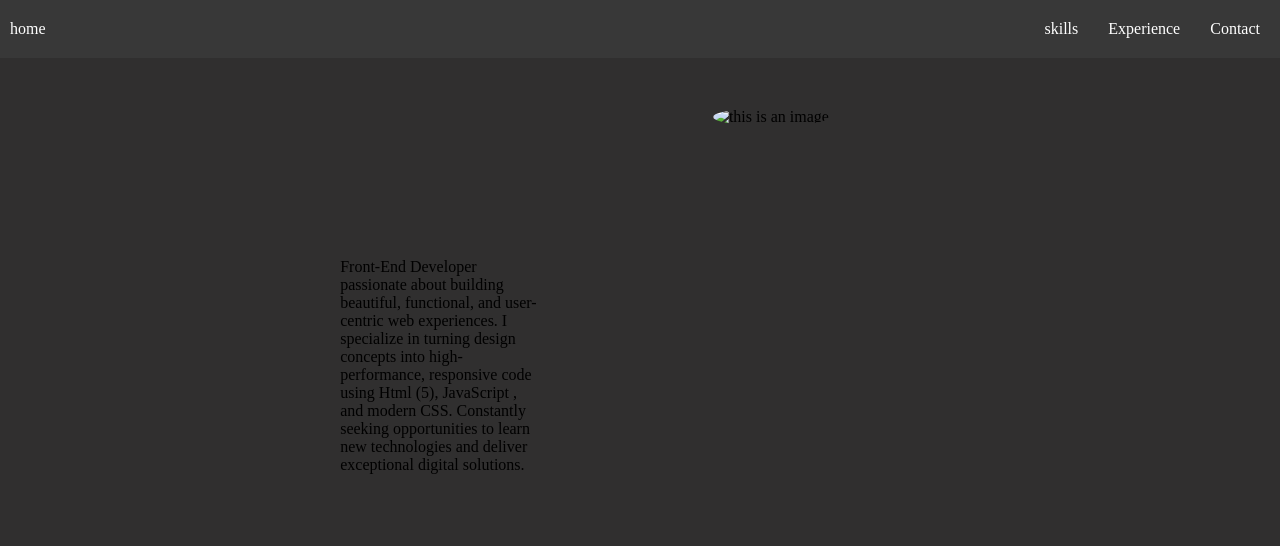
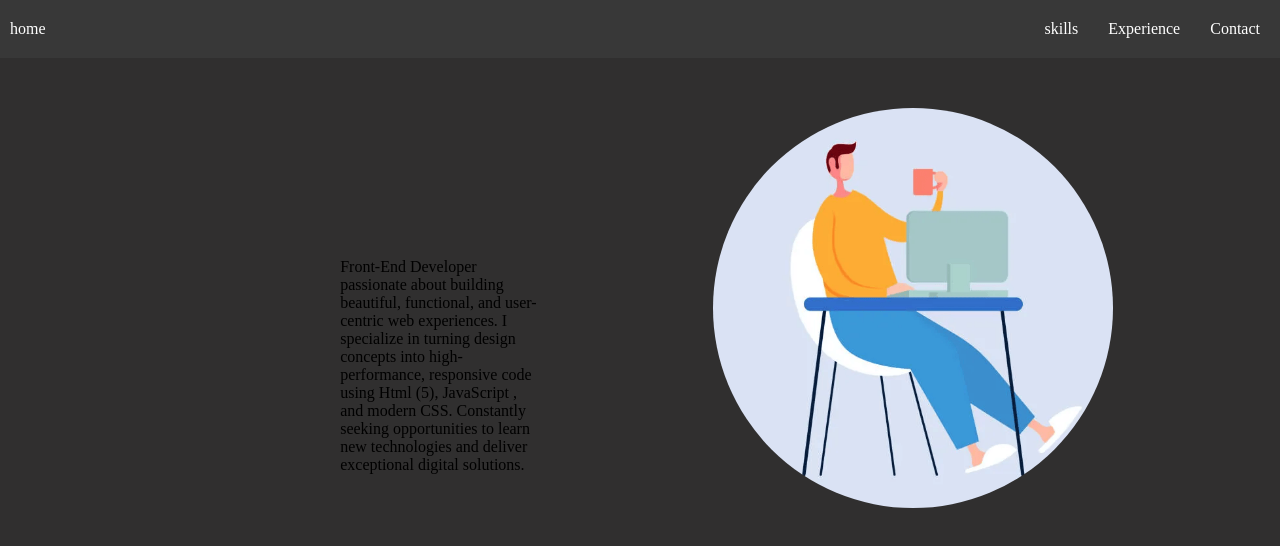
Before and after one commit to khabiruzzamanw/portfolio2, a plain HTML site: page index.html in a window 1280 px wide. Shown: the top 546 px of the page. Drawn offline with Linux system fonts and the light colour scheme; the site is published under a folder, as on GitHub Pages, so addresses that start at the root find nothing.

Commit message:
Update index.html

```diff
--- a/index.html
+++ b/index.html
@@ -162,11 +162,12 @@
     <section class="middle"></section>
     <section class="left">
       <div class="img">
-         <img src="/dev.png" class="img-me" alt="this is an image">
+         <img src="dev.png" class="img-me" alt="this is an image">
       </div>
     </section>
 
   </main>
 </body>
 
+
 </html>
```
